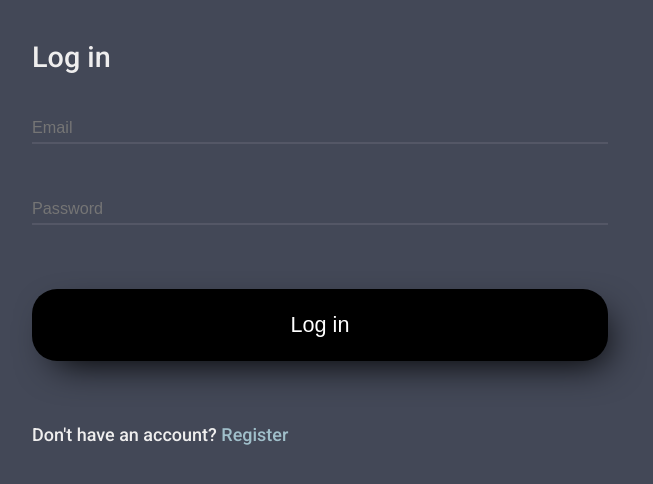
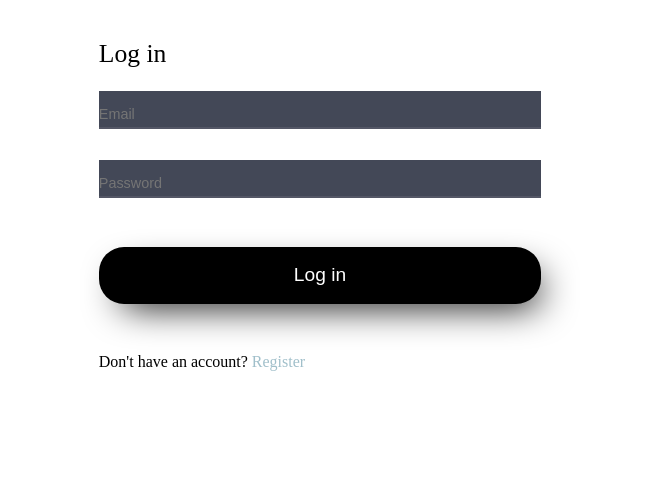
Before and after one commit to mortensenm1205/node-login, a React (Create React App) app in the folder client/: page /login in a window 1280 px wide. Shown: the top 484 px of the page, without its empty margins (320-973 px from the left). Built offline with nearby package versions, Linux system fonts and the light colour scheme.

Commit message:
moved base styles out of html  into styled comps

```diff
--- a/client/public/index.html
+++ b/client/public/index.html
@@ -13,19 +13,6 @@
     <link href="https://fonts.googleapis.com/css?family=Roboto:500,700" rel="stylesheet">
 
     <title>Node-login</title>
-    <style>
-      html, body {
-        background-color: #434857;
-        font-family: 'Roboto', sans-serif;
-        font-weight: 500;
-        font-size: 18px;
-        color: #efeeee;
-      }
-
-      html, body, h1, h2, h3, section, p {
-        margin: 0;
-      }
-    </style>
   </head>
   <body>
     <noscript>You need to enable JavaScript to run this app.</noscript>
--- a/client/src/app/css/index.js
+++ b/client/src/app/css/index.js
@@ -1,15 +1,40 @@
-import styled from 'styled-components';
+import styled, { createGlobalStyle } from 'styled-components';
 
+// This is being used in index.js outside of /app
+// This is replacing what was in the index.html file.
+export const Base = createGlobalStyle`
+    html, body {
+        background-color: #434857;
+        font-family: 'Roboto', sans-serif;
+        font-weight: 500;
+        font-size: 18px;
+        color: #efeeee;
+      }
+
+    html, body, h1, h2, h3, section, p {
+        margin: 0;
+    }
+`
+
+// App is our root container,
+// setting up grid here only after 800px screen size.
 export const App = styled.div`
-`;
-
-export const Form = styled.div`
     margin: 0 auto;
-    max-width: 85%;
 
     @media(min-width: 800px) {
         display: grid;
-        grid-template-columns: repeat(3, 1fr);
-        max-width: 45%;
+        grid-template-rows: repeat(2, 1fr);
     }
 `;
+
+// I'm creating this comp because
+// /register and /login share certain styles
+// due to both being form comps.
+export const Form = styled.div`
+    margin: 0 auto;
+    width: 90%;
+
+    @media(min-width: 800px) {
+        width: 35%;
+    }
+`;
```
